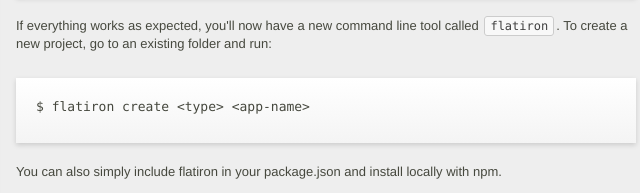
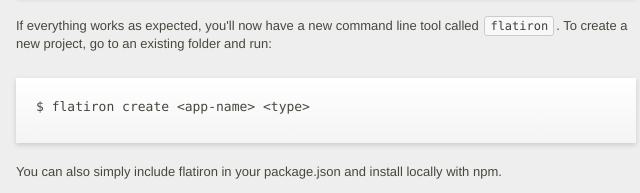
Before and after one commit to flatiron/www, a website: page public/index.html in a window 1280 px wide. Shown: the part 877-1070 px from the top of the page, 474-1114 px from the left. Drawn offline with Linux system fonts and the light colour scheme.

Commit message:
[doc minor] Update usage for `flatiron create <app-name> <type>`

```diff
--- a/public/index.html
+++ b/public/index.html
@@ -150,7 +150,7 @@
               </div>
               <p>If everything works as expected, you'll now have a new command line tool called <code>flatiron</code>. To create a new project, go to an existing folder and run:</p>
               <div class="panel">
-                <p class="bash">$ flatiron create &lt;type&gt; &lt;app-name&gt;</p>
+                <p class="bash">$ flatiron create &lt;app-name&gt; &lt;type&gt;</p>
               </div>
 
               <p>You can also simply include flatiron in your package.json and install locally with npm.</p>
```
